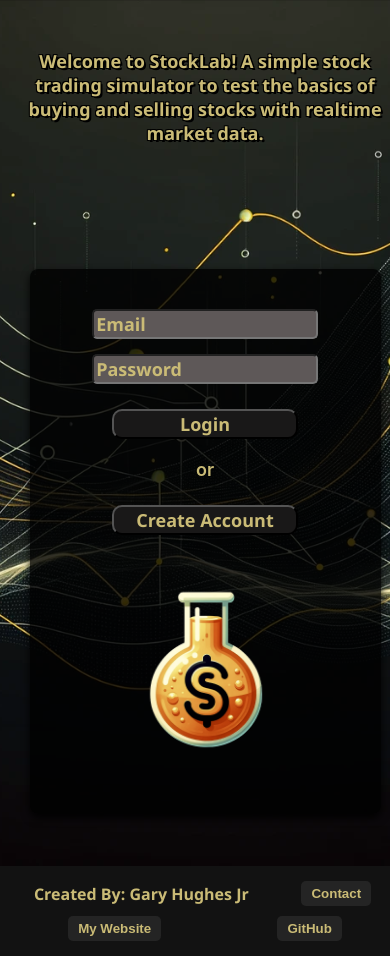
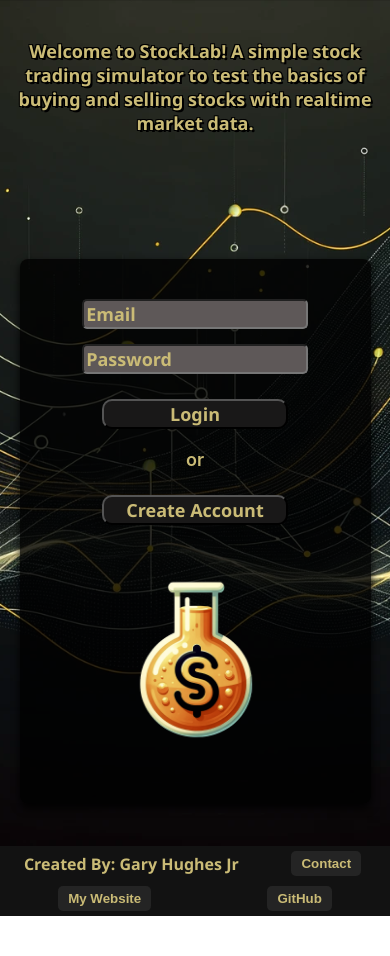
Before and after one commit to nomoneyrecord/fantasy-stock-trader, a React (Create React App) app in the folder client/: page / in a window 390 px wide. After the commit the page ends 916 px from the top, so only its background shows below. Built offline with nearby package versions, Linux system fonts and the light colour scheme.

Commit message:
Refined media boundaries for all pages and looks pretty good. New features and resizing refinment will be implemented in the near future

```diff
--- a/client/src/App.css
+++ b/client/src/App.css
@@ -609,12 +609,6 @@ body::-webkit-scrollbar-thumb:hover {
 }
 
 @media (max-width: 600px) {
-  .background-container-authpage,
-  .background-container-homepage,
-  .background-container-tradepage,
-  .footer {
-    padding: 10px;
-  }
 
   .form-container, .registration-modal-content {
     width: 90%;
```
